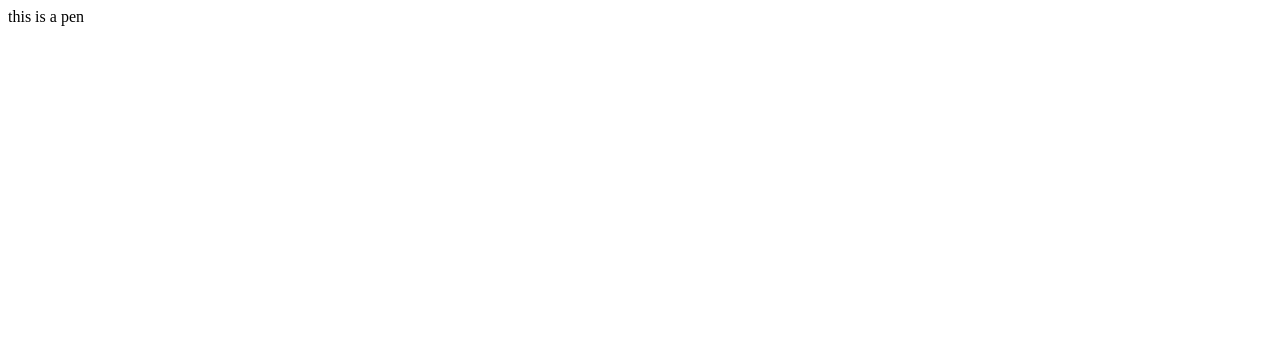
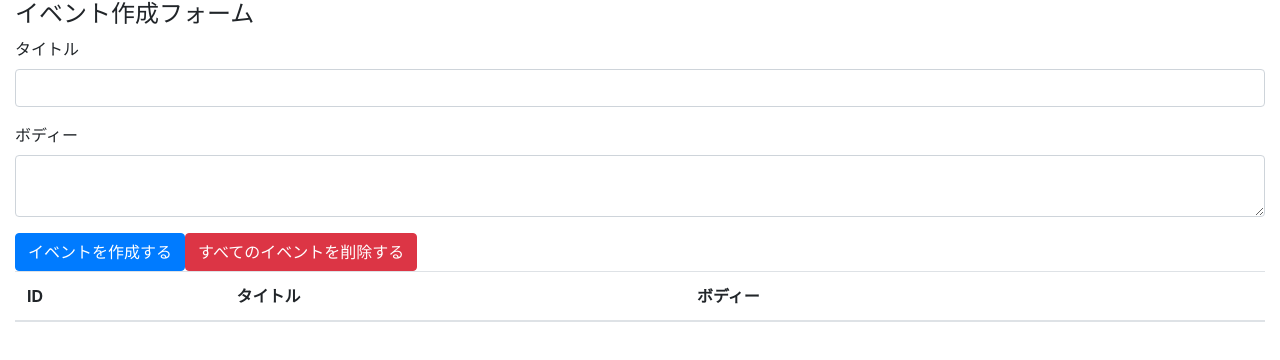
Before and after one commit to morry48/react-hooks-redux, a React (Create React App) app: page / in a window 1280 px wide. Shown: the top 360 px of the page. Built offline with nearby package versions, Linux system fonts and the light colour scheme.

Commit message:
create event from and event table with bootstrap

```diff
--- a/package.json
+++ b/package.json
@@ -6,6 +6,7 @@
     "@testing-library/jest-dom": "^4.2.4",
     "@testing-library/react": "^9.3.2",
     "@testing-library/user-event": "^7.1.2",
+    "bootstrap": "4.3.1",
     "react": "^16.13.0",
     "react-dom": "^16.13.0",
     "react-scripts": "3.4.0"
--- a/src/App.js
+++ /dev/null
@@ -1,11 +0,0 @@
-import React from 'react';
-
-function App() {
-  return (
-    <div>
-      this is a pen
-    </div>
-  );
-}
-
-export default App;
--- /dev/null
+++ b/src/components/App.js
@@ -0,0 +1,39 @@
+import React from 'react';
+import 'bootstrap/dist/css/bootstrap.min.css';
+
+
+const App =() => {
+  return (
+    <div className="container-fluid">
+      <h4>イベント作成フォーム</h4>
+      <form>
+        <div className="form-group">
+          <label htmlFor="formEventTitle">タイトル</label>
+          <input className="form-control" id="formEventTitle" />
+        </div>
+        <div className="form-group">
+          <label htmlFor="formEventBody">ボディー</label>
+          <textarea className="form-control" id="formEventBody" />
+        </div>
+
+        <button className="btn btn-primary">イベントを作成する</button>
+        <button className="btn btn-danger">すべてのイベントを削除する</button>
+      </form>
+      <table　className="table table-hover">
+        <thead>
+          <tr>
+            <th>ID</th>
+            <th>タイトル</th>
+            <th>ボディー</th>
+            <th></th>
+          </tr>
+        </thead>
+        <tbody>
+
+        </tbody>
+      </table>
+    </div>
+  );
+}
+
+export default App;
--- a/src/index.js
+++ b/src/index.js
@@ -1,5 +1,5 @@
 import React from 'react';
 import ReactDOM from 'react-dom';
-import App from './App';
+import App from './components/App';
 
 ReactDOM.render(<App />, document.getElementById('root'));
```
Also changed, not shown: 1 other file (tests, documents, lock files or other folders).
